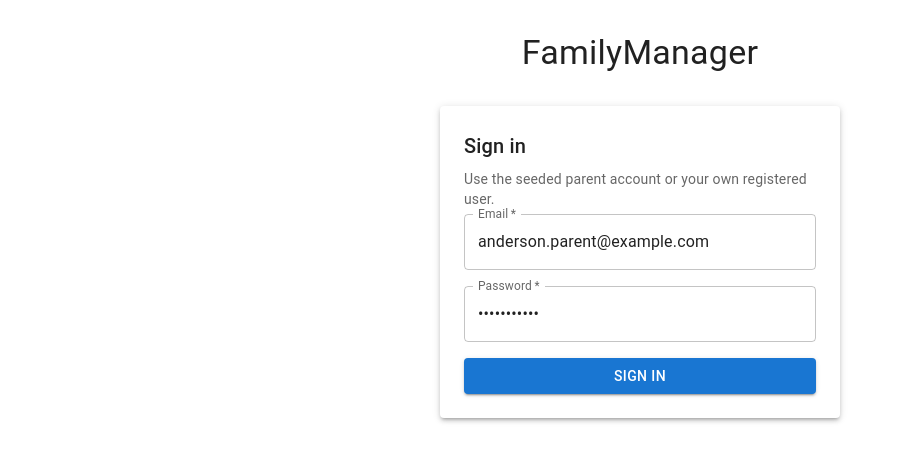
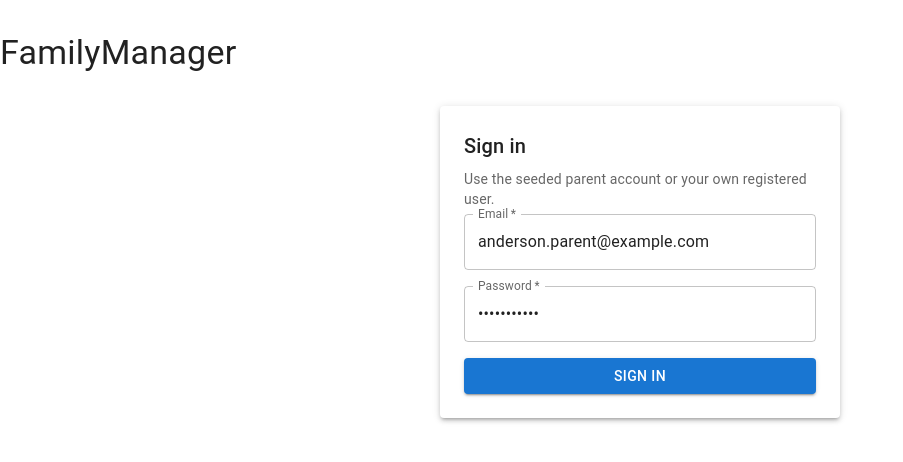
Before and after one commit to Kakechu/family-manager, a React (Vite) app in the folder apps/web/: page / in a window 1280 px wide. Shown: the top 462 px of the page, without its empty margins (0-903 px from the left). Built offline with nearby package versions, Linux system fonts and the light colour scheme; no server answers.

Commit message:
feat: add logout functionality and update App component to include logout button

```diff
--- a/apps/web/src/App.tsx
+++ b/apps/web/src/App.tsx
@@ -1,9 +1,15 @@
 import type { AuthUser } from "@family-manager/shared";
-import { Box, CircularProgress, CssBaseline, Typography } from "@mui/material";
+import {
+	Box,
+	Button,
+	CircularProgress,
+	CssBaseline,
+	Typography,
+} from "@mui/material";
 import React, { useEffect, useState } from "react";
 import { LoginForm } from "./features/auth/LoginForm";
 import { CalendarPage } from "./features/calendar/CalendarPage";
-import { getCurrentUser } from "./services/auth";
+import { getCurrentUser, logout } from "./services/auth";
 
 function App() {
 	const [authUser, setAuthUser] = useState<AuthUser | null | undefined>(
@@ -33,13 +39,37 @@ function App() {
 		setAuthError(undefined);
 	};
 
+	const handleLogout = async (): Promise<void> => {
+		try {
+			await logout();
+		} finally {
+			setAuthUser(null);
+		}
+	};
+
 	return (
 		<>
 			<CssBaseline />
 			<Box sx={{ mt: 4, mb: 4 }}>
-				<Typography variant="h4" component="h1" align="center" gutterBottom>
-					FamilyManager
-				</Typography>
+				<Box
+					display="flex"
+					justifyContent="space-between"
+					alignItems="center"
+					mb={2}
+				>
+					<Typography variant="h4" component="h1">
+						FamilyManager
+					</Typography>
+					{authUser && (
+						<Button
+							variant="text"
+							color="inherit"
+							onClick={() => void handleLogout()}
+						>
+							Logout
+						</Button>
+					)}
+				</Box>
 				{checkingAuth ? (
 					<Box display="flex" justifyContent="center" mt={4}>
 						<CircularProgress />
--- a/apps/web/src/services/auth.ts
+++ b/apps/web/src/services/auth.ts
@@ -19,3 +19,7 @@ export const getCurrentUser = async (): Promise<AuthUser> => {
 	const response = await apiClient.get<AuthResponse>("/auth/me");
 	return response.data.data;
 };
+
+export const logout = async (): Promise<void> => {
+	await apiClient.post("/auth/logout");
+};
```
